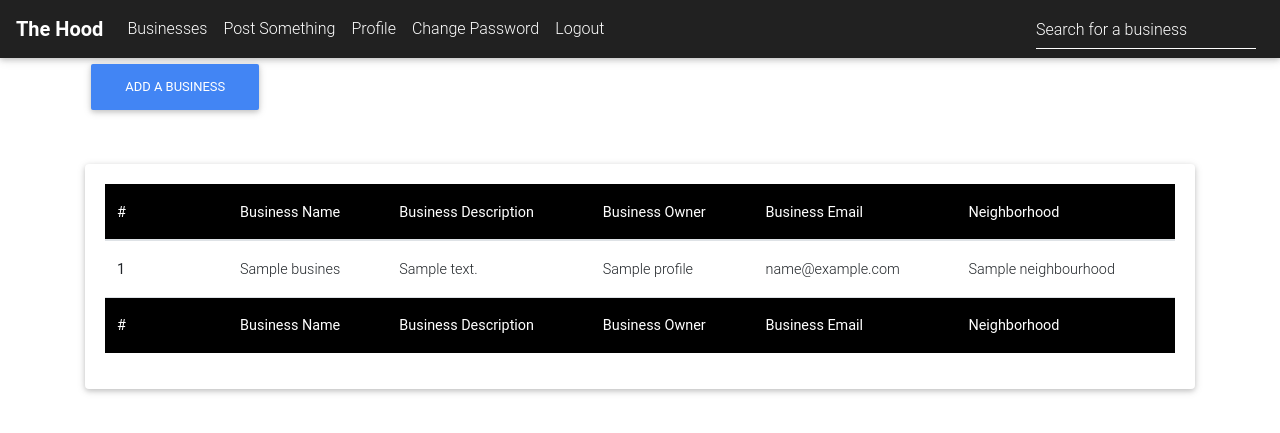
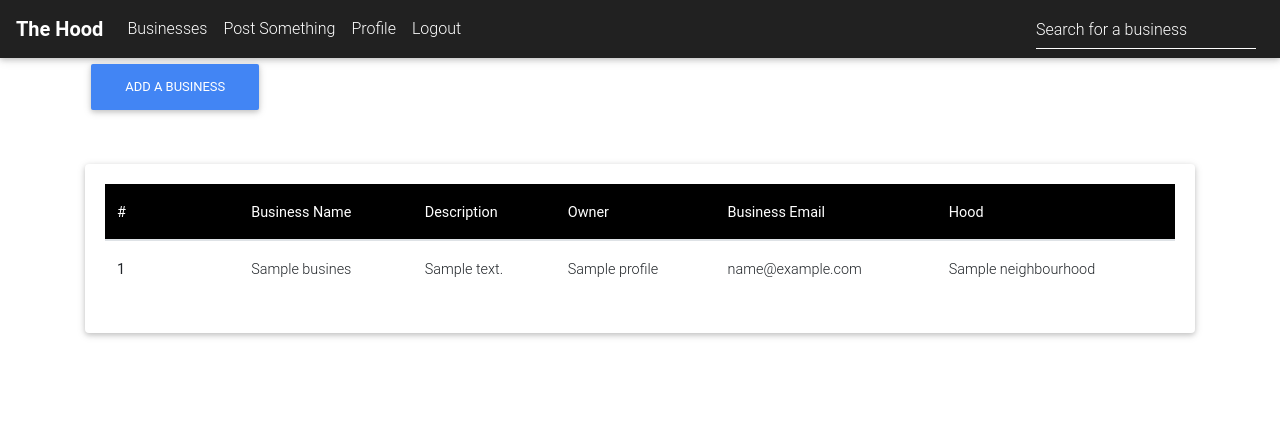
Before and after one commit to Jay-68/neighbourhood, a Django app: page /business in a window 1280 px wide. Shown: the top 433 px of the page. Run offline with Django 3.2, Linux system fonts and the light colour scheme; a user stored in the database is signed in; tables that the repository leaves empty hold one stand-in row (values such as "Sample post"); some libraries are stand-ins or nearby versions.

Commit message:
Make minor changes in the templates layout

```diff
--- a/neighbourhood/templates/business.html
+++ b/neighbourhood/templates/business.html
@@ -15,10 +15,10 @@
         <tr class="font-weight-bold">
           <th class="th-sm">#</th>
           <th class="th-sm">Business Name</th>
-          <th class="th-sm">Business Description</th>
-          <th class="th-sm">Business Owner</th>
+          <th class="th-sm">Description</th>
+          <th class="th-sm">Owner</th>
           <th class="th-sm">Business Email</th>
-          <th class="th-sm">Neighborhood</th>
+          <th class="th-sm">Hood</th>
         </tr>
       </thead>
 
@@ -35,17 +35,6 @@
         {% endfor %}
       </tbody>
 
-      <tfoot class="black white-text">
-        <tr class="font-weight-bold">
-          <th class="th-sm">#</th>
-          <th class="th-sm">Business Name</th>
-          <th class="th-sm">Business Description</th>
-          <th class="th-sm">Business Owner</th>
-          <th class="th-sm">Business Email</th>
-          <th class="th-sm">Neighborhood</th>
-        </tr>
-      </tfoot>
-
     </table>
   </div>
 
--- a/neighbourhood/templates/navbar.html
+++ b/neighbourhood/templates/navbar.html
@@ -20,7 +20,6 @@
       <li class="nav-item"><a href="{% url 'business' %}" class="nav-link">Businesses</a></li>
       <li class="nav-item"><a href="{% url 'new_post' %}" class="nav-link">Post Something</a></li>
       <li class="nav-item"><a href="{% url 'profile' user %}" class="nav-link">Profile</a></li>
-      <li class="nav-item"><a href="/accounts/password/change" class="nav-link">Change Password</a></li>
       <li class="nav-item"><a href="/logout" class="nav-link">Logout</a></li>
       </li>
     </ul>
--- a/neighbourhood/templates/new_business.html
+++ b/neighbourhood/templates/new_business.html
@@ -10,7 +10,7 @@
 
         {% bootstrap_form form %}
 
-        <input type="submit" value="Submit" class="btn btn-primary">
+        <input type="submit" value="Submit" class="btn btn-primary btn-sm">
       </form>
     </div>
   </div>
```
